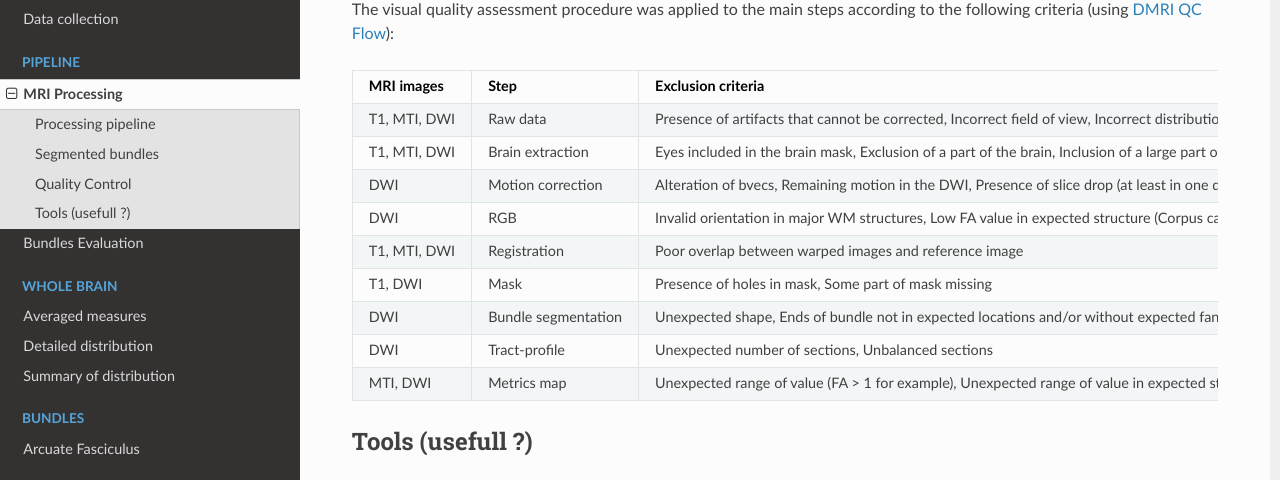
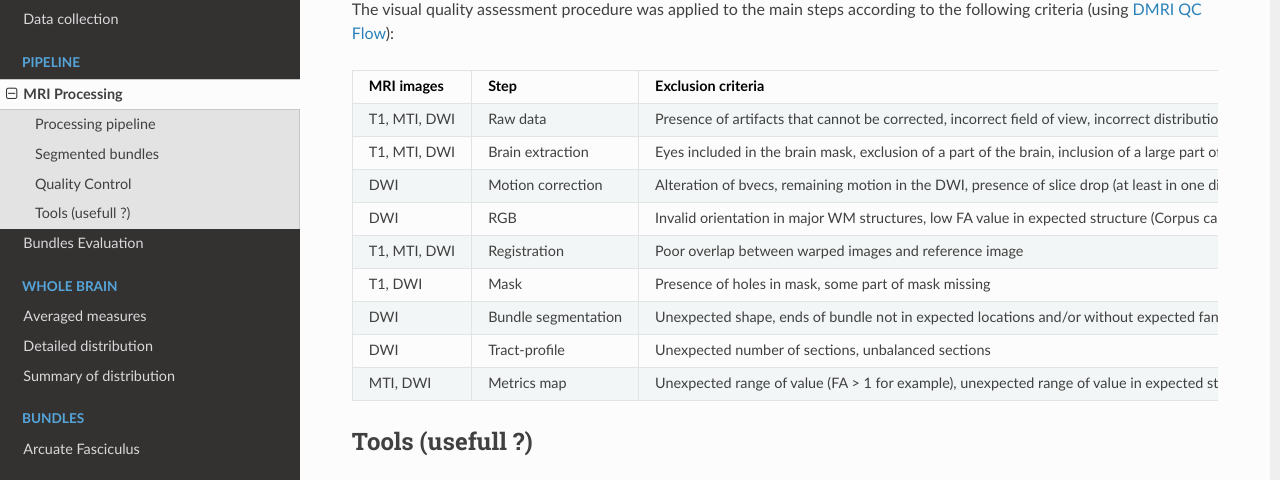
Before and after one commit to Manonedde/scil_mri_longdata, a Sphinx documentation site: the page built from docs/source/pipeline/mri_processing.rst, in a window 1280 px wide and 900 px high, scrolled down 2947 px. Shown: the part 158-638 px from the top of the window. Built offline with Sphinx 7.4.7 and the Read the Docs theme 2.0.0, drawn with Linux system fonts in a browser that asks for light colours.

Commit message:
Update mri_processing.rst

```diff
--- a/docs/source/pipeline/mri_processing.rst
+++ b/docs/source/pipeline/mri_processing.rst
@@ -68,38 +68,38 @@
 |   MRI images     |         Step        |                        Exclusion criteria                         |
 +==================+=====================+===================================================================+
 |  T1, MTI, DWI    |  Raw data           | Presence of artifacts that cannot be corrected,                   |
-|                  |                     | Incorrect field of view, Incorrect distribution of gradient (DWI) |
-|                  |                     | Too high noise in the image, High inhomogeneity (MTI),            |
-|                  |                     | Broken image, Missing part of the brain (T1, MTI)                 |
+|                  |                     | incorrect field of view, incorrect distribution of gradients.     |
+|                  |                     | Noise too high in the images, high inhomogeneity (MTI),           |
+|                  |                     | broken image, missing part of the brain (T1, MTI)                 |
 +------------------+---------------------+-------------------------------------------------------------------+
 |  T1, MTI, DWI    | Brain extraction    | Eyes included in the brain mask,                                  |
-|                  |                     | Exclusion of a part of the brain,                                 |
-|                  |                     | Inclusion of a large part of the background in the brain mask     |
+|                  |                     | exclusion of a part of the brain,                                 |
+|                  |                     | inclusion of a large part of the background in the brain mask     |
 +------------------+---------------------+-------------------------------------------------------------------+
 |      DWI         | Motion correction   | Alteration of bvecs,                                              |
-|                  |                     | Remaining motion in the DWI,                                      |
-|                  |                     | Presence of slice drop (at least in one direction)                |
+|                  |                     | remaining motion in the DWI,                                      |
+|                  |                     | presence of slice drop (at least in one direction)                |
 +------------------+---------------------+-------------------------------------------------------------------+
 |      DWI         | RGB                 | Invalid orientation in major WM structures,                       |
-|                  |                     | Low FA value in expected structure (Corpus callosum for example), |
-|                  |                     | Global color bias (indicating remaining motion)                   |
+|                  |                     | low FA value in expected structure (Corpus callosum for example), |
+|                  |                     | global color bias (indicating remaining motion)                   |
 +------------------+---------------------+-------------------------------------------------------------------+
 |  T1, MTI, DWI    | Registration        | Poor overlap between warped images and reference image            |
 +------------------+---------------------+-------------------------------------------------------------------+
 |     T1, DWI      | Mask                | Presence of holes in mask,                                        |
-|                  |                     | Some part of mask missing                                         |
+|                  |                     | some part of mask missing                                         |
 +------------------+---------------------+-------------------------------------------------------------------+
 |      DWI         | Bundle segmentation | Unexpected shape,                                                 |
-|                  |                     | Ends of bundle not in expected locations and/or without expected  |
+|                  |                     | ends of bundle not in expected locations and/or without expected  |
 |                  |                     | fanning,                                                          |
-|                  |                     | A low number of streamlines                                       |
+|                  |                     | a low number of streamlines                                       |
 +------------------+---------------------+-------------------------------------------------------------------+
 |      DWI         | Tract-profile       | Unexpected number of sections,                                    |
-|                  |                     | Unbalanced sections                                               |
+|                  |                     | unbalanced sections                                               |
 +------------------+---------------------+-------------------------------------------------------------------+
 |    MTI, DWI      | Metrics map         | Unexpected range of value (FA > 1 for example),                   |
-|                  |                     | Unexpected range of value in expected structure (low FA value in  |
-|                  |                     | Corpus callosum for example)                                      |
+|                  |                     | unexpected range of value in expected structure (low FA value in  |
+|                  |                     | corpus callosum for example)                                      |
 +------------------+---------------------+-------------------------------------------------------------------+
 
 
```
